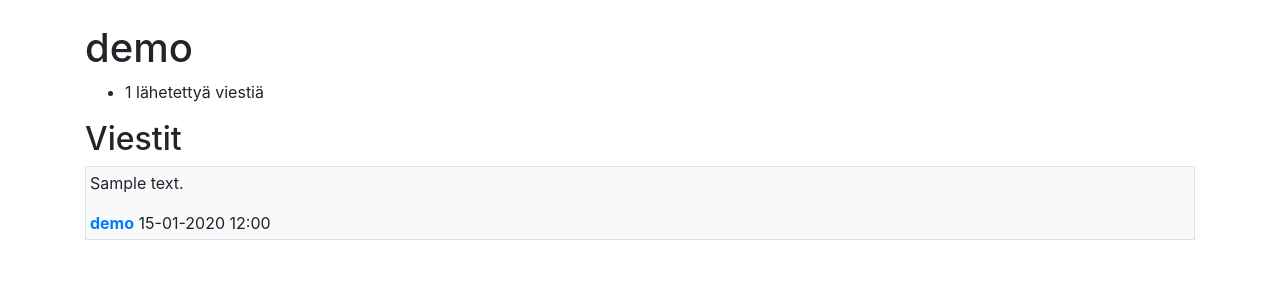
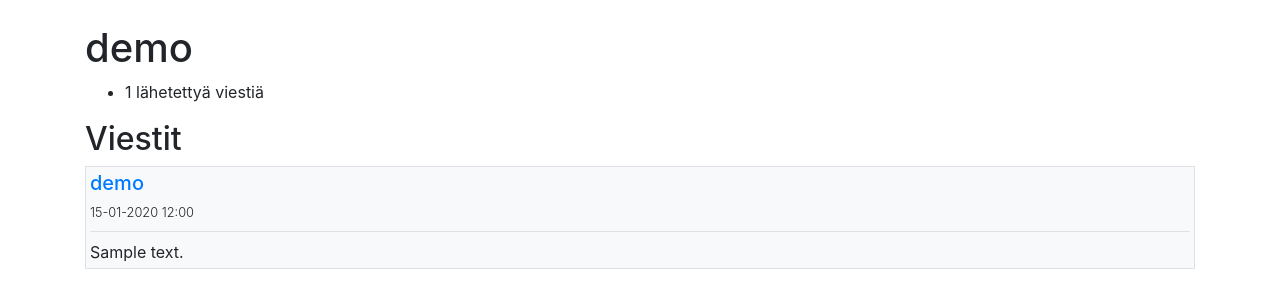
Before and after one commit to mjaakko/viestiseina, a Flask app: page /user/1 in a window 1280 px wide. Shown: the part 56-364 px from the top of the page. Run offline with Flask 2, Linux system fonts and the light colour scheme; data comes from the database, SQL or seed files in the repository; tables that the repository leaves empty hold one stand-in row (values such as "Sample post"); some libraries are stand-ins or nearby versions.

Commit message:
Update post layout

```diff
--- a/application/templates/posts/post.html
+++ b/application/templates/posts/post.html
@@ -1,2 +1,4 @@
-<p>{{ post | hashtagify | safe}}</p>
-<div><a href="{{ url_for('user_view', user_id = post.user_id) }}"><b>{{ post.user.name }}</b></a> <span>{{ post.create_time|datetime }}{% if post.create_time != post.modify_time %} <i>Muokattu: {{ post.modify_time|datetime }}</i>{% endif %}</span></div>
+<h5><a href="{{ url_for('user_view', user_id = post.user_id) }}">{{ post.user.name }}</a></h3>
+<p class="small font-weight-light mb-0">{{ post.create_time|datetime }}{% if post.create_time != post.modify_time %} <mark>Muokattu: {{ post.modify_time|datetime }}</mark>{% endif %}</p>
+<hr class="my-2">
+<p class="my-0">{{ post | hashtagify | safe}}</p>
```
